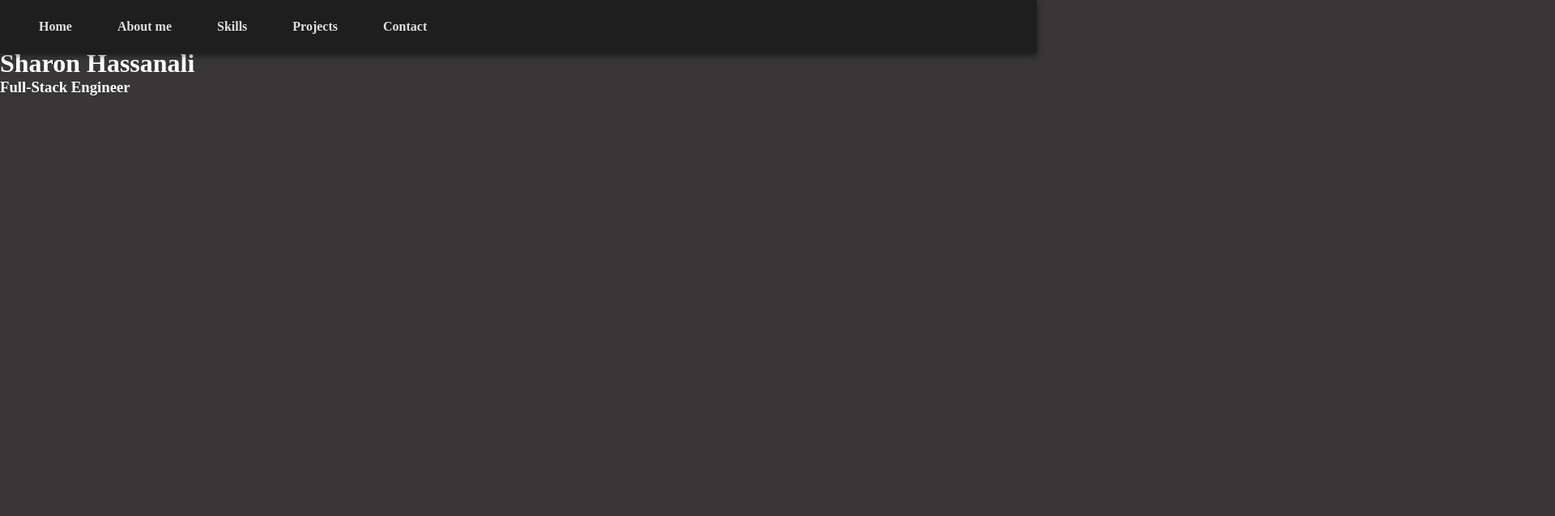
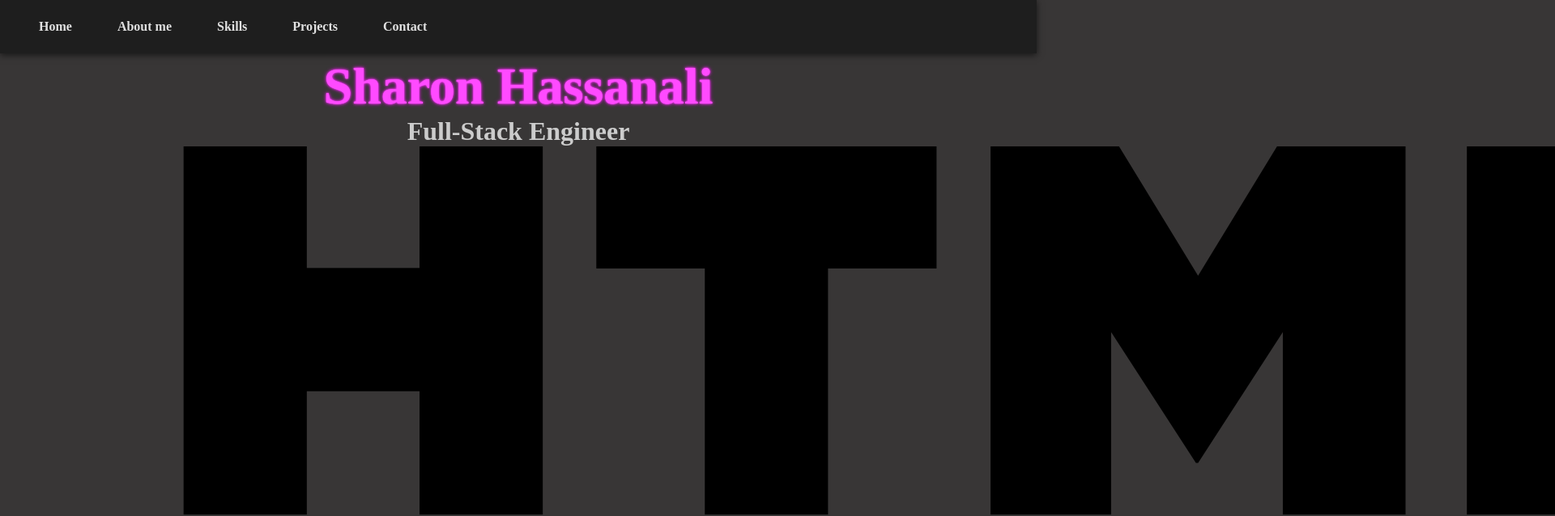
Before and after one commit to SSHSilva/portfolio, a plain HTML site: page index.html in a window 1280 px wide. Shown: the top 638 px of the page at 81% size, 1920 px wide, since content can reach past the window. Drawn offline with Linux system fonts and the light colour scheme.

Commit message:
Added the programminglogos

```diff
--- a/index.html
+++ b/index.html
@@ -25,8 +25,15 @@
 
     </header>
 
-    <h1>Sharon Hassanali</h1>
+    <main>
+    <h1 class="neon-title">Sharon Hassanali</h1>
     <h3>Full-Stack Engineer</h3>
+
+    <img src="./Images/HTML-logo.png" alt="HTML-logo" class="logo">
+    <img src="./Images/css3-logo-png-transparent.png" alt="CSS-logo" class="logo">
+    <img src="/Images/javascript-logo.webp" alt="Javascript-logo" class="logo">
+
+    </main>
 
   </body>
 
--- a/styles.css
+++ b/styles.css
@@ -11,7 +11,7 @@
 body {
 background-color: #383636;
 color: #FFFFFF;
-padding-top: 60px; /* space for fixed navbar */
+padding-top: 70px; /* space for fixed navbar */
 }
 
 nav {
@@ -52,4 +52,34 @@ nav a:hover {
  /* color for hover effect */
   background-color: #2d2d2d;
   color: #4f46e5;
+  cursor: pointer;
 }
+
+.neon-title {
+  color: #ff4aff;
+  text-align: center;
+  font-weight: bold;
+  font-size: clamp(2rem, 5vw, 4rem);
+  text-shadow:
+    0 0 1px #ff4aff,
+    0 0 3px #ff4aff,
+    0 0 5px #e600e6;
+}
+
+.neon-title:hover {
+  text-shadow:
+    0 0 5px #ff4aff,
+    0 0 10px #ff4aff,
+    0 0 40px #e600e6;
+    cursor: pointer;
+}
+
+h3 {
+  color: #cccccc;
+  text-align: center;
+  font-size: clamp(1.5rem, 3vw, 2rem);
+}
+
+.logo {
+  background: none;
+}
```
Also changed, not shown: Images/CSS-logo.jpg (added), Images/HTML-logo.png (added), Images/css3-logo-png-transparent.png (added), Images/javascript-logo.webp (added), Images/js-logo.jpg (added), Images/js-logo.png (added).
